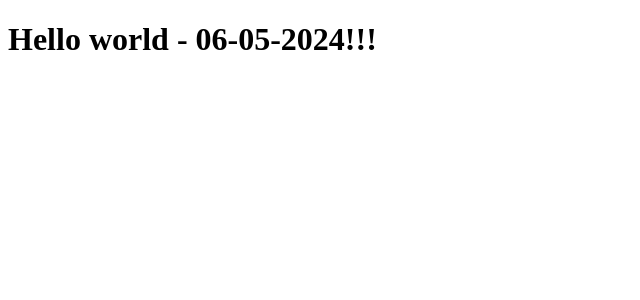
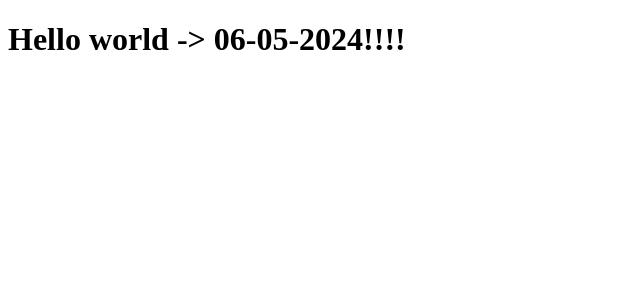
Before and after one commit to thulasiraman9468/angular_s3, an Angular app: page / in a window 1280 px wide. Shown: the top 300 px of the page, without its empty margins (0-640 px from the left). Built offline with nearby package versions, Linux system fonts and the light colour scheme.

Commit message:
changes in header

```diff
--- a/src/app/app.component.html
+++ b/src/app/app.component.html
@@ -1,3 +1,3 @@
 <!DOCTYPE html>
-<h1>Hello world - 06-05-2024!!!</h1>
+<h1>Hello world -> 06-05-2024!!!!</h1>
 <!-- <a href="ram.html" target="_blank"><button onclick="">Next</button></a> -->
```
